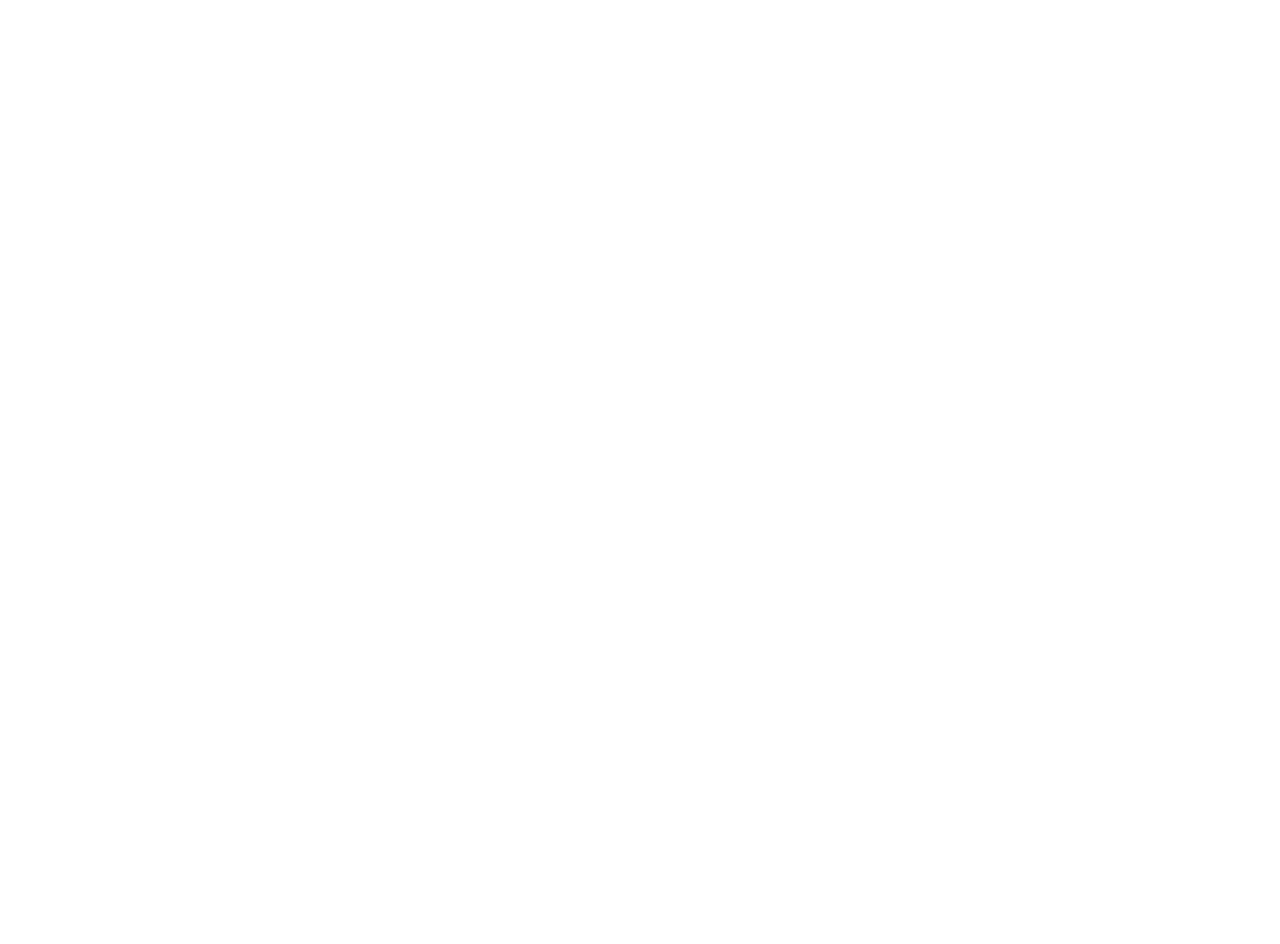
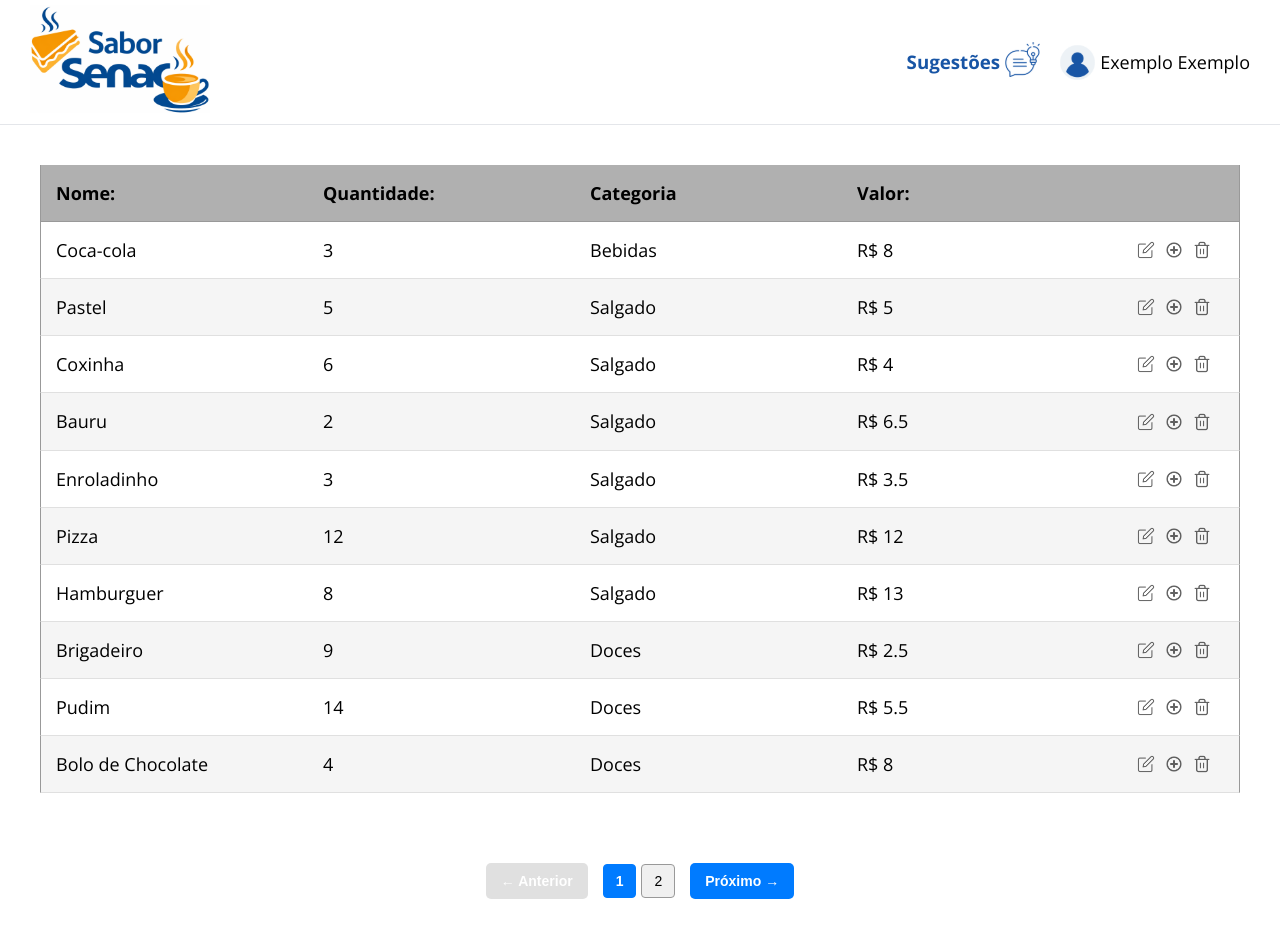
Before and after one commit to gilmariosantos1/saborSenac, a React (Vite) app in the folder Codigos/FrontEnd/: page /controledeestoque in a window 1280 px wide. Before the commit this address had no page. Shown: the top 944 px of the page. Before the commit the page ends 800 px from the top, so only its background shows below. Built offline with nearby package versions, Linux system fonts and the light colour scheme.

Commit message:
finalizando o frontend  da página de controle de estoque
Foi adicionado um limitador de itens por página e a navegação da paginas da tabela

```diff
--- a/Codigos/FrontEnd/src/App.jsx
+++ b/Codigos/FrontEnd/src/App.jsx
@@ -9,6 +9,7 @@
 import '@fontsource/open-sans/700.css';
 import '@fontsource/inter';
 import '@fontsource/sanchez';
+import ControleDeEstoque from './pages/ControleDeEstoque';
 
 // useRoutes();
 
@@ -20,6 +21,7 @@
           <Route path='/' element={<Home />} />
           <Route path='/sugestoes' element={<Sugestoes />} />
           <Route path='/painelAtendente' element={<PainelAtentende />} />
+          <Route path='/controledeestoque' element={<ControleDeEstoque />} />
       </Routes>
     </>
   )
--- a/Codigos/FrontEnd/src/pages/ControleDeEstoque.jsx
+++ b/Codigos/FrontEnd/src/pages/ControleDeEstoque.jsx
@@ -1,14 +1,115 @@
 import { Link } from 'react-router-dom';
-import styles from '../styles/ControleDeEstoque.modele.css';
+import { useState } from 'react';
+import styles from '../styles/ControleDeEstoque.module.css';
 import Header from '../components/header';
 import icon1 from '../assets/Edit.png';
 import icon2 from '../assets/add_circle.png';
 import icon3 from '../assets/Trash.png';
 
+const ITENS_POR_PAGINA = 10;
+
+//Observação: O código abaixo é apenas um exemplo de como implementar a funcionalidade de controle de estoque com paginação. Ele não inclui as funcionalidades de edição, adição e exclusão de produtos, que devem ser implementadas separadamente.
+
 export default function ControleDeEstoque() {
+    const [produtos, setProdutos] = useState([
+        { id: 1, nome: 'Coca-cola', quantidade: 3, categoria: 'Bebidas', valor: 8.00 },
+        { id: 2, nome: 'Pastel', quantidade: 5, categoria: 'Salgado', valor: 5.00 },
+        { id: 3, nome: 'Coxinha', quantidade: 6, categoria: 'Salgado', valor: 4.00 },
+        { id: 4, nome: 'Bauru', quantidade: 2, categoria: 'Salgado', valor: 6.50 },
+        { id: 5, nome: 'Enroladinho', quantidade: 3, categoria: 'Salgado', valor: 3.50 },
+        { id: 6, nome: 'Pizza', quantidade: 12, categoria: 'Salgado', valor: 12.00 },
+        { id: 7, nome: 'Hamburguer', quantidade: 8, categoria: 'Salgado', valor: 13.00 },
+        { id: 8, nome: 'Brigadeiro', quantidade: 9, categoria: 'Doces', valor: 2.50 },
+        { id: 9, nome: 'Pudim', quantidade: 14, categoria: 'Doces', valor: 5.50 },
+        { id: 10, nome: 'Bolo de Chocolate', quantidade: 4, categoria: 'Doces', valor: 8.00 },
+        { id: 11, nome: 'Refrigerante', quantidade: 20, categoria: 'Bebidas', valor: 4.50 },
+        { id: 12, nome: 'Água', quantidade: 50, categoria: 'Bebidas', valor: 2.00 },
+        { id: 13, nome: 'Suco Natural', quantidade: 10, categoria: 'Bebidas', valor: 6.00 },
+        { id: 14, nome: 'Acarajé', quantidade: 7, categoria: 'Salgado', valor: 7.00 },
+        { id: 15, nome: 'Quibe', quantidade: 11, categoria: 'Salgado', valor: 3.00 },
+    ]);
+    const [paginaAtual, setPaginaAtual] = useState(1);
+
+    const totalPaginas = Math.ceil(produtos.length / ITENS_POR_PAGINA);
+    const indiceInicial = (paginaAtual - 1) * ITENS_POR_PAGINA;
+    const indiceFinal = indiceInicial + ITENS_POR_PAGINA;
+    const produtosPaginados = produtos.slice(indiceInicial, indiceFinal);
+
+    const irParaPagina = (numeroPagina) => {
+        if (numeroPagina > 0 && numeroPagina <= totalPaginas) {
+            setPaginaAtual(numeroPagina);
+        }
+    };
 
     return (
         <>
+            <Header />
+            <div className={styles.tabela}>
+                <div className={styles.header}>
+                    <span>Nome:</span>
+                    <span>Quantidade:</span>
+                    <span>Categoria</span>
+                    <span>Valor:</span>
+                    <span></span>
+                </div>
+
+                {produtosPaginados.map((p) => (
+                    <div key={p.id} className={styles.row}>
+                        <span>{p.nome}</span>
+                        <span>{p.quantidade}</span>
+                        <span>{p.categoria}</span>
+                        <span>R$ {p.valor}</span>
+
+                        <div className={styles.actions}>
+                            <Link to={`/editar/${p.id}`}>
+                                <img src={icon1} alt="Editar" />
+                            </Link>
+
+                            <Link to={`/adicionar/${p.id}`}>
+                                <img src={icon2} alt="Adicionar" />
+                            </Link>
+
+                            <Link to={`/deletar/${p.id}`}>
+                                <img src={icon3} alt="Deletar" />
+                            </Link>
+                        </div>
+                    </div>
+                ))}
+            </div>
+
+            <div className={styles.paginacao}>
+                <button
+                    className={styles.botao}
+                    onClick={() => irParaPagina(paginaAtual - 1)}
+                    disabled={paginaAtual === 1}
+                >
+                    ← Anterior
+                </button>
+
+                <div className={styles.numeroPaginas}>
+                    {Array.from({ length: totalPaginas }, (_, i) => i + 1).map((numero) => (
+                        <button
+                            key={numero}
+                            className={`${styles.numeroPagina} ${paginaAtual === numero ? styles.ativo : ''}`}
+                            onClick={() => irParaPagina(numero)}
+                        >
+                            {numero}
+                        </button>
+                    ))}
+                </div>
+
+                <button
+                    className={styles.botao}
+                    onClick={() => irParaPagina(paginaAtual + 1)}
+                    disabled={paginaAtual === totalPaginas}
+                >
+                    Próximo →
+                </button>
+            </div>
+
+            <div className={styles.infoPages}>
+                Página {paginaAtual} de {totalPaginas}
+            </div>
         </>
     )
 }
--- a/Codigos/FrontEnd/src/styles/ControleDeEstoque.module.css
+++ b/Codigos/FrontEnd/src/styles/ControleDeEstoque.module.css
@@ -0,0 +1,135 @@
+.tabela {
+  padding: 20px;
+  display: flex;
+  flex-direction: column;
+  gap: 0;
+  border-collapse: collapse;
+  margin: 20px;
+}
+
+.header {
+  display: grid;
+  grid-template-columns: 1fr 1fr 1fr 1fr 100px;
+  gap: 0;
+  background-color: #b0b0b0;
+  padding: 15px;
+  font-weight: bold;
+  border-bottom: 1px solid #999;
+  border-left: 1px solid #999;
+  border-right: 1px solid #999;
+}
+
+.row {
+  display: grid;
+  grid-template-columns: 1fr 1fr 1fr 1fr 100px;
+  gap: 0;
+  padding: 15px;
+  border-bottom: 1px solid #e0e0e0;
+  border-left: 1px solid #999;
+  border-right: 1px solid #999;
+  align-items: center;
+}
+
+.row:nth-child(odd) {
+  background-color: #f5f5f5;
+}
+
+.row:nth-child(even) {
+  background-color: #ffffff;
+}
+
+.actions {
+  display: flex;
+  justify-content: center;
+  gap: 10px;
+}
+
+.actions a {
+  display: flex;
+  align-items: center;
+  justify-content: center;
+}
+
+/* TAMANHO DOS ÍCONES */
+.actions img {
+  width: 18px;
+  height: 18px;
+  object-fit: contain;
+  cursor: pointer;
+  transition: 0.2s;
+}
+
+/* HOVER */
+.actions img:hover {
+  transform: scale(1.2);
+  opacity: 0.8;
+}
+
+/* PAGINAÇÃO */
+.paginacao {
+  display: flex;
+  justify-content: center;
+  align-items: center;
+  gap: 15px;
+  margin: 30px 20px;
+  flex-wrap: wrap;
+}
+
+.botao {
+  padding: 10px 15px;
+  background-color: #007bff;
+  color: white;
+  border: none;
+  border-radius: 5px;
+  cursor: pointer;
+  font-size: 14px;
+  font-weight: bold;
+  transition: 0.3s;
+}
+
+.botao:hover:not(:disabled) {
+  background-color: #0056b3;
+  transform: scale(1.05);
+}
+
+.botao:disabled {
+  background-color: #ccc;
+  cursor: not-allowed;
+  opacity: 0.6;
+}
+
+.numeroPaginas {
+  display: flex;
+  gap: 5px;
+  flex-wrap: wrap;
+  justify-content: center;
+}
+
+.numeroPagina {
+  padding: 8px 12px;
+  background-color: #f0f0f0;
+  border: 1px solid #999;
+  border-radius: 4px;
+  cursor: pointer;
+  font-size: 14px;
+  transition: 0.3s;
+}
+
+.numeroPagina:hover {
+  background-color: #e0e0e0;
+}
+
+.numeroPagina.ativo {
+  background-color: #007bff;
+  color: white;
+  border-color: #007bff;
+  font-weight: bold;
+}
+
+.infoPages {
+  text-align: center;
+  margin: 10px 20px;
+  font-size: 14px;
+  color: #666;
+  font-weight: bold;
+}
```
